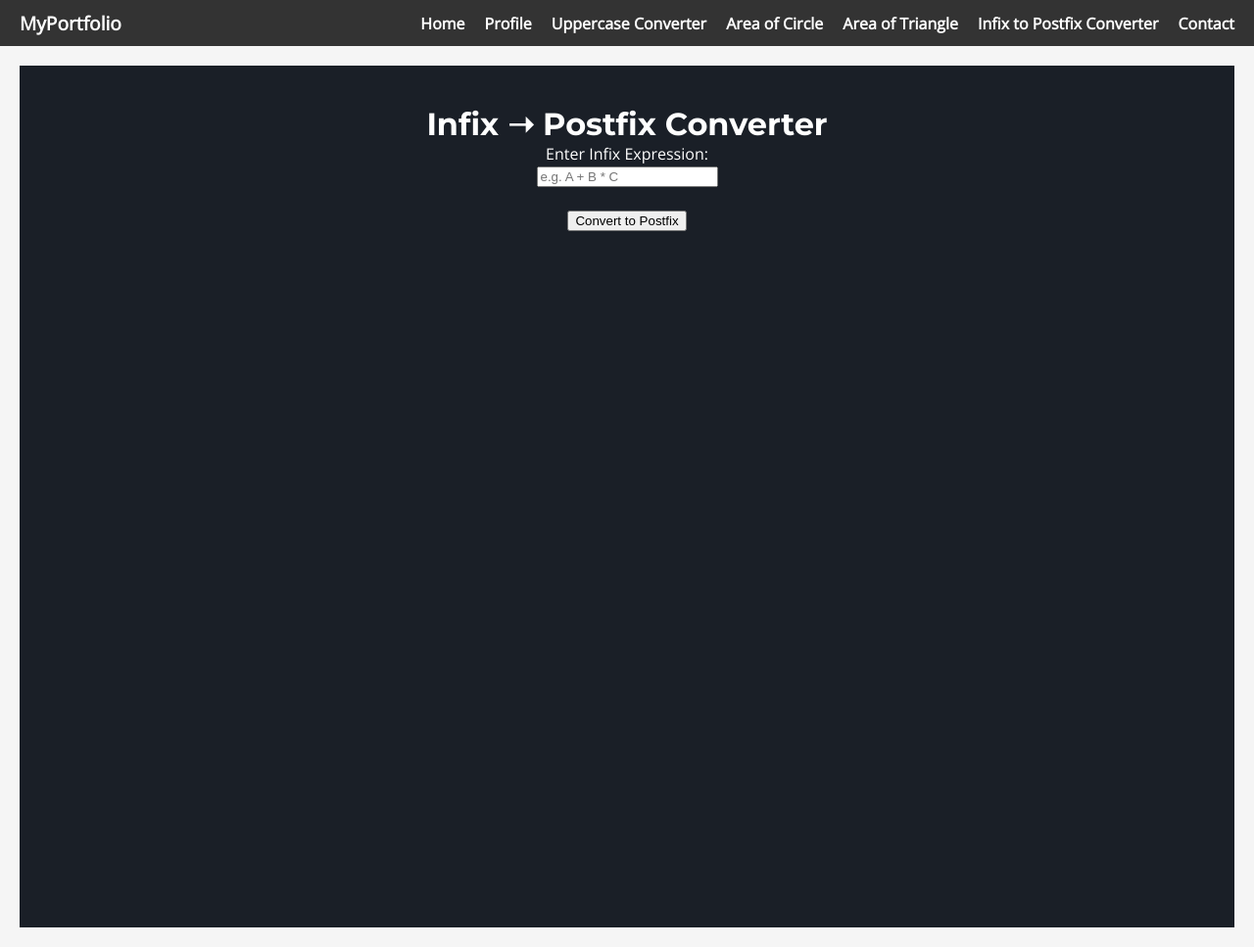
After one commit to Chris-What/DSA-Laboratory-Exercises, a Flask app: page /infixpostfix in a window 1280 px wide. The commit adds this page. Shown: the whole page at 98% size. Run offline with Flask 3, Linux system fonts and the light colour scheme.

Commit message:
Uploaded Lab 5 - updated my website with the new "Infix to Postfix Converter" page.

```diff
--- a/Flask_Intro/app.py
+++ b/Flask_Intro/app.py
@@ -22,7 +22,6 @@ def touppercase():
 def contact():
     return render_template('contact.html')
 
-# Circle area
 @app.route("/circle", methods=["GET", "POST"])
 def circle():
     area = None
@@ -31,7 +30,6 @@ def circle():
         area = 3.14159 * radius * radius
     return render_template("circle.html", area=area)
 
-# Triangle area
 @app.route("/triangle", methods=["GET", "POST"])
 def triangle():
     area = None
@@ -41,5 +39,38 @@ def triangle():
         area = 0.5 * base * height
     return render_template("triangle.html", area=area)
 
+def infix_to_postfix(expression):
+    precedence = {'+':1, '-':1, '*':2, '/':2, '^':3}
+    stack = []
+    output = []
+
+    for char in expression:
+        if char.isalnum():
+            output.append(char)
+        elif char == '(':
+            stack.append(char)
+        elif char == ')':
+            while stack and stack[-1] != '(':
+                output.append(stack.pop())
+            stack.pop()
+        else:
+            while (stack and stack[-1] != '(' and
+                   precedence.get(char, 0) <= precedence.get(stack[-1], 0)):
+                output.append(stack.pop())
+            stack.append(char)
+
+    while stack:
+        output.append(stack.pop())
+
+    return " ".join(output)
+
+@app.route("/infixpostfix", methods=["GET", "POST"])
+def infixpostfix():
+    result = None
+    if request.method == "POST":
+        infix_expr = request.form.get("infixExpr", "")
+        result = infix_to_postfix(infix_expr.replace(" ", ""))  # remove spaces
+    return render_template("infixpostfix.html", result=result)
+
 if __name__ == "__main__":
     app.run(debug=True)
--- a/Flask_Intro/static/style.css
+++ b/Flask_Intro/static/style.css
@@ -1,4 +1,3 @@
-/* General Reset */
 body, h1, h2, p, ul {
     margin: 0;
     padding: 0;
@@ -8,7 +7,6 @@ body {
     background: #f5f5f5;
 }
 
-/* Navbar */
 .navbar {
     background: #333;
     color: white;
@@ -39,12 +37,10 @@ body {
     color: #ffcc00;
 }
 
-/* Content */
 .content {
     padding: 20px;
 }
 
-/* Responsive Navbar */
 @media (max-width: 768px) {
     .nav-links {
         flex-direction: column;
@@ -53,11 +49,11 @@ body {
         top: 60px;
         right: 0;
         padding: 15px;
-        display: none; /* hidden by default */
+        display: none;
     }
 
     .nav-links.show {
-        display: flex; /* shown when toggled */
+        display: flex;
     }
 
     .menu-toggle {
@@ -68,20 +64,18 @@ body {
     }
 }
 
-/* Hide menu toggle on big screens */
 .menu-toggle {
     display: none;
 }
 
-/* Home Page Styling */
 .home-hero {
-    background: #0a1a2f; /* dark navy blue */
+    background: #0a1a2f;
     color: white;
-    height: 100vh;               /* full screen */
+    height: 100vh;
     display: flex;
     flex-direction: column;
-    justify-content: center;     /* vertical center */
-    align-items: center;         /* horizontal center */
+    justify-content: center;
+    align-items: center;
     text-align: center;
 }
 
@@ -96,7 +90,7 @@ body {
 }
 
 .home-hero .btn {
-    background: #ffcc00;   /* golden accent */
+    background: #ffcc00;
     color: #0a1a2f;
     padding: 12px 24px;
     border-radius: 8px;
@@ -118,9 +112,9 @@ h1, h2, h3 {
 
 .home-buttons {
     display: flex;
-    flex-wrap: wrap;      /* wrap to next line if too many */
+    flex-wrap: wrap;
     justify-content: center;
-    gap: 15px;            /* space between buttons */
+    gap: 15px;
     margin-top: 20px;
 }
 
@@ -138,44 +132,42 @@ h1, h2, h3 {
     background: #ffaa00;
 }
 
-/* Default page layout */
 .page {
     min-height: 100vh;
     padding: 40px;
     text-align: center;
 }
 
-/* Profile Page */
 .profile-page {
     background: linear-gradient(135deg, #2f2001, #d87f02);
     color: #ffffff;
 }
 
-/* Works Page */
 .works-page {
     background: #282c34;
     color: #fff;
 }
 
-/* Circle Calculator */
 .circle-page {
     background: #003366;
     color: #fff;
 }
 
-/* Triangle Calculator */
 .triangle-page {
     background: #004d40;
     color: #fff;
 }
 
-/* Contact Page */
+.infixpostfix-page {
+    background: #1a1f27;
+    color: #ffffff;
+}
+
 .contact-page {
     background: #700785;
     color: #f8f5f5;
 }
 
-/* Profile card design */
 .profile-card {
     display: flex;
     align-items: center;
@@ -193,7 +185,7 @@ h1, h2, h3 {
     border-radius: 50%;
     object-fit: cover;
     margin-right: 30px;
-    border: 4px solid #ff9900; /* navy blue border */
+    border: 4px solid #ff9900;
 }
 
 .profile-info {
--- a/Flask_Intro/templates/base.html
+++ b/Flask_Intro/templates/base.html
@@ -18,7 +18,9 @@
                 <li><a href="{{ url_for('touppercase') }}">Uppercase Converter</a></li>
                 <li><a href="{{ url_for('circle') }}">Area of Circle</a></li>
                 <li><a href="{{ url_for('triangle') }}">Area of Triangle</a></li>
+                <li><a href="/infixpostfix">Infix to Postfix Converter</a></li>
                 <li><a href="{{ url_for('contact') }}">Contact</a></li>
+
             </ul>
         </div>
     </nav>
--- a/Flask_Intro/templates/index.html
+++ b/Flask_Intro/templates/index.html
@@ -10,6 +10,7 @@
         <a href="{{ url_for('touppercase') }}" class="btn">Uppercase Converter</a>
         <a href="{{ url_for('circle') }}" class="btn">Area of Circle</a>
         <a href="{{ url_for('triangle') }}" class="btn">Area of Triangle</a>
+        <a href="{{ url_for('infixpostfix') }}" class="btn">Infix to Postfix Converter</a>
         <a href="{{ url_for('contact') }}" class="btn">Contact</a>
     </div>
 </div>
--- /dev/null
+++ b/Flask_Intro/templates/infixpostfix.html
@@ -0,0 +1,20 @@
+{% extends "base.html" %}
+
+{% block content %}
+<div class="page infixpostfix-page">
+    <h1>Infix ➝ Postfix Converter</h1>
+
+    <form method="POST">
+        <label>Enter Infix Expression:</label><br>
+        <input type="text" name="infixExpr" placeholder="e.g. A + B * C" required><br><br>
+        <button type="submit" class="btn">Convert to Postfix</button>
+    </form>
+
+    {% if result %}
+    <h3 style="margin-top: 25px;">Postfix Expression:</h3>
+    <p style="font-size: 1.3rem; font-weight: bold; color: #ffcc00;">
+        {{ result }}
+    </p>
+    {% endif %}
+</div>
+{% endblock %}
```
Also changed, not shown: Flask_Intro/templates/circle.html (line endings or trailing spaces), Flask_Intro/templates/contact.html (line endings or trailing spaces), Flask_Intro/templates/profile.html (line endings or trailing spaces), Flask_Intro/templates/touppercase.html (line endings or trailing spaces), Flask_Intro/templates/triangle.html (line endings or trailing spaces), 1 other file.
